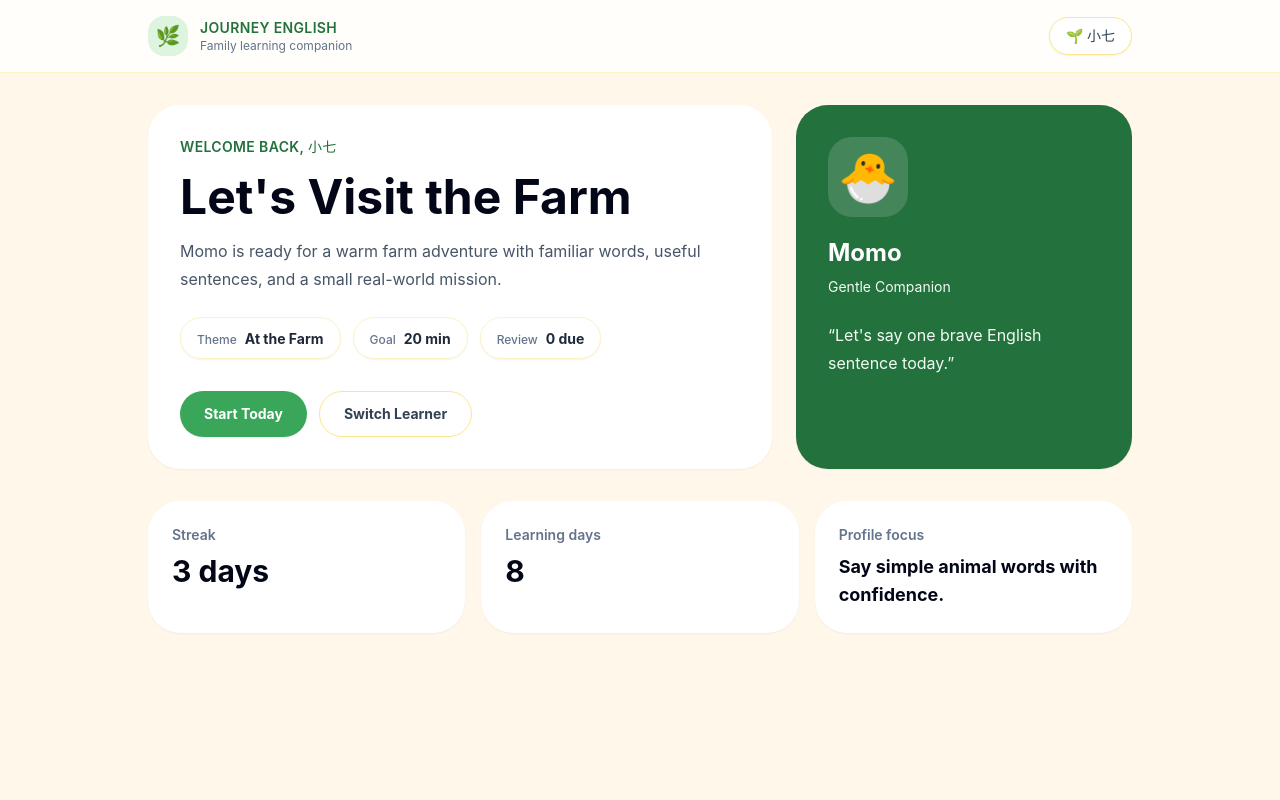
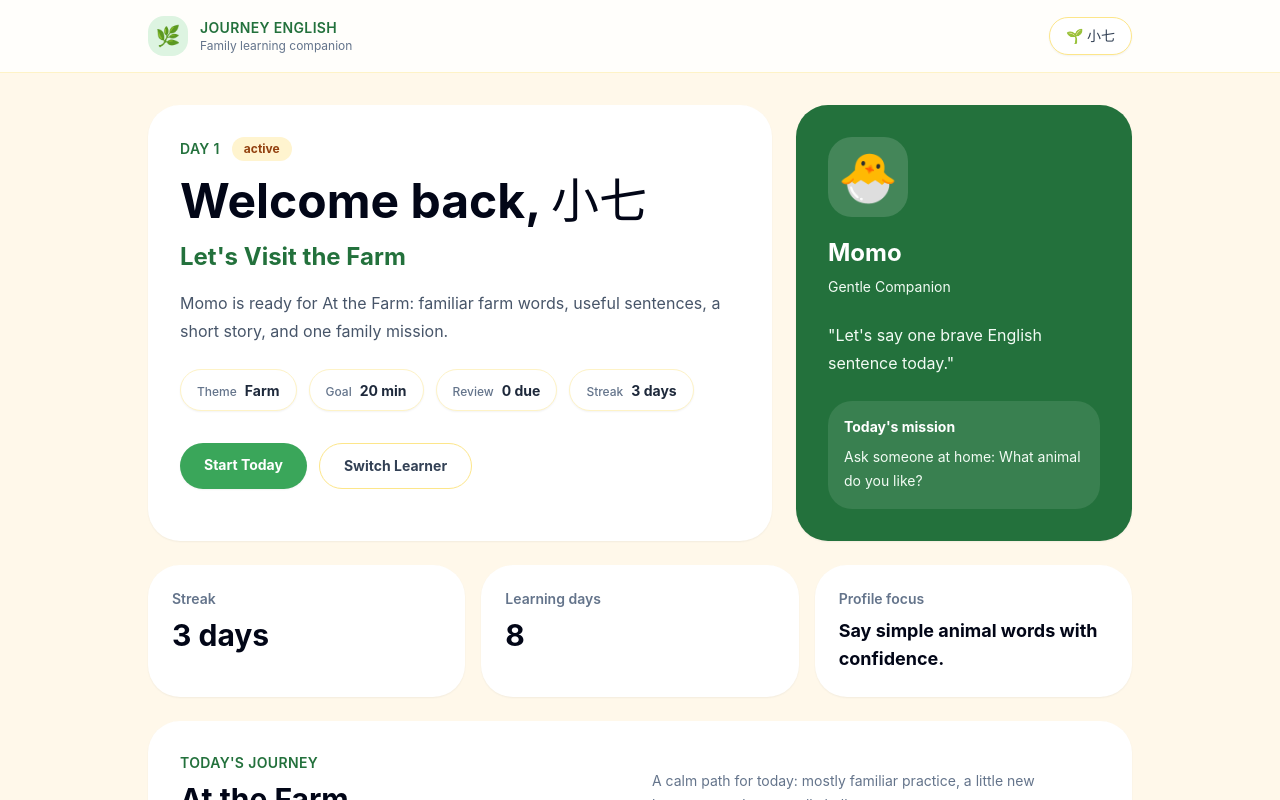
Before and after one commit to Sosogao/little-english, a React (Vite) app in the folder apps/web/: page /learners in a window 1280 px wide. Both pictures are taken after a click on the button 265 px from the left and 406 px from the top of the page. Shown: the top 800 px of the page. Built offline with nearby package versions, Linux system fonts and the light colour scheme.

Commit message:
Build milestone 2 home page

```diff
--- a/apps/web/src/data/mockThemePlans.ts
+++ b/apps/web/src/data/mockThemePlans.ts
@@ -1,3 +1,3 @@
-import { mockThemePlan } from '@/data/seed';
+import { mockThemePlans } from '@/data/seed';
 
-export const mockThemePlans = [mockThemePlan];
+export { mockThemePlans };
--- a/apps/web/src/data/seed.ts
+++ b/apps/web/src/data/seed.ts
@@ -1,7 +1,14 @@
-import type { Companion, Family, Learner, LearnerProfile } from '@/types/database';
+import type {
+  Companion,
+  Family,
+  Learner,
+  LearnerProfile,
+  ThemePlan,
+} from '@/types/database';
 import { loadJson, saveJson, storageKeys } from '@/services/storageService';
 
 const createdAt = '2026-07-09T00:00:00.000Z';
+const scheduledDate = '2026-07-09';
 
 export const mockFamily: Family = {
   id: 'family_journey_home',
@@ -16,7 +23,7 @@ export const mockLearners: Learner[] = [
     familyId: mockFamily.id,
     displayName: '小七',
     role: 'child',
-    age: 7,
+    age: 9,
     avatarEmoji: '🌱',
     companionId: 'companion_momo',
     currentLevel: 'pre-a1',
@@ -177,13 +184,125 @@ export const mockProfiles: LearnerProfile[] = [
   },
 ];
 
-export const mockThemePlan = {
-  id: 'theme_at_the_farm_day_1',
-  title: 'At the Farm',
-  adventureTitle: "Let's Visit the Farm",
-  theme: 'Farm',
-  estimatedMinutes: 20,
-};
+function createFarmThemePlan(learner: Learner): ThemePlan {
+  return {
+    id: `theme_at_the_farm_day_1_${learner.id}`,
+    learnerId: learner.id,
+    dayIndex: 1,
+    title: 'At the Farm',
+    adventureTitle: "Let's Visit the Farm",
+    theme: 'Farm',
+    status: 'active',
+    targetLevel: learner.currentLevel,
+    estimatedMinutes: learner.dailyGoalMinutes,
+    generatedBy: 'template',
+    content: {
+      warmup: ['Hello, farm!', 'I see an animal.', 'It is a sunny day.'],
+      conversation: [
+        {
+          speaker: 'companion',
+          text: 'What animal do you see?',
+          chineseHint: '你看到了什么动物？',
+        },
+        {
+          speaker: 'learner',
+          text: 'I see a cow.',
+          chineseHint: '我看到一头奶牛。',
+        },
+      ],
+      usefulSentences: [
+        'I see a cow.',
+        'The duck is small.',
+        'Can I feed the horse?',
+      ],
+      vocabulary: [
+        {
+          id: `vocab_cow_${learner.id}`,
+          word: 'cow',
+          meaningZh: '奶牛',
+          example: 'I see a cow.',
+          difficulty: 1,
+        },
+        {
+          id: `vocab_horse_${learner.id}`,
+          word: 'horse',
+          meaningZh: '马',
+          example: 'The horse is big.',
+          difficulty: 2,
+        },
+        {
+          id: `vocab_duck_${learner.id}`,
+          word: 'duck',
+          meaningZh: '鸭子',
+          example: 'The duck is small.',
+          difficulty: 1,
+        },
+        {
+          id: `vocab_pig_${learner.id}`,
+          word: 'pig',
+          meaningZh: '猪',
+          example: 'The pig is pink.',
+          difficulty: 1,
+        },
+      ],
+      story: {
+        title: 'Tom Visits a Farm',
+        paragraphs: [
+          'Tom visits a farm with his family.',
+          'He sees a cow, a horse, a duck, and a pig.',
+        ],
+        questions: [
+          {
+            id: `story_question_animals_${learner.id}`,
+            question: 'What animals does Tom see?',
+            options: ['Farm animals', 'Ocean animals', 'Zoo animals'],
+            answer: 'Farm animals',
+          },
+        ],
+      },
+      shadowing: ['I see a cow.', 'The horse is big.', 'The duck is small.'],
+      mission: {
+        id: `mission_farm_sentence_${learner.id}`,
+        instruction: 'Ask someone at home: What animal do you like?',
+        exampleSentence: 'What animal do you like?',
+        status: 'pending',
+      },
+    },
+    createdAt,
+    scheduledDate,
+  };
+}
+
+export const mockThemePlans: ThemePlan[] = mockLearners.map(createFarmThemePlan);
+export const mockThemePlan = mockThemePlans[0];
+
+function reconcileMockLearners(existingLearners: Learner[]) {
+  const learnerById = new Map(mockLearners.map((learner) => [learner.id, learner]));
+
+  return existingLearners.map((learner) => {
+    const mockLearner = learnerById.get(learner.id);
+
+    if (!mockLearner) {
+      return learner;
+    }
+
+    return {
+      ...learner,
+      age: mockLearner.age,
+      updatedAt: mockLearner.updatedAt,
+    };
+  });
+}
+
+function reconcileThemePlans(existingThemePlans: ThemePlan[]) {
+  const validPlans = existingThemePlans.filter((plan) => plan.learnerId);
+  const existingLearnerIds = new Set(validPlans.map((plan) => plan.learnerId));
+  const missingMockPlans = mockThemePlans.filter(
+    (plan) => !existingLearnerIds.has(plan.learnerId),
+  );
+
+  return [...validPlans, ...missingMockPlans];
+}
 
 export function seedAppData() {
   if (typeof window === 'undefined') {
@@ -194,8 +313,11 @@ export function seedAppData() {
     saveJson(storageKeys.family, mockFamily);
   }
 
-  if (loadJson<Learner[]>(storageKeys.learners, []).length === 0) {
+  const existingLearners = loadJson<Learner[]>(storageKeys.learners, []);
+  if (existingLearners.length === 0) {
     saveJson(storageKeys.learners, mockLearners);
+  } else {
+    saveJson(storageKeys.learners, reconcileMockLearners(existingLearners));
   }
 
   if (loadJson<Companion[]>(storageKeys.companions, []).length === 0) {
@@ -206,7 +328,10 @@ export function seedAppData() {
     saveJson(storageKeys.learnerProfiles, mockProfiles);
   }
 
-  if (!window.localStorage.getItem(storageKeys.themePlans)) {
-    saveJson(storageKeys.themePlans, [mockThemePlan]);
+  const existingThemePlans = loadJson<ThemePlan[]>(storageKeys.themePlans, []);
+  if (existingThemePlans.length === 0) {
+    saveJson(storageKeys.themePlans, mockThemePlans);
+  } else {
+    saveJson(storageKeys.themePlans, reconcileThemePlans(existingThemePlans));
   }
 }
--- a/apps/web/src/pages/HomePage.tsx
+++ b/apps/web/src/pages/HomePage.tsx
@@ -13,7 +13,9 @@ export function HomePage() {
   const getProfileForLearner = useLearnerStore(
     (state) => state.getProfileForLearner,
   );
-  const todayTheme = useThemeStore((state) => state.todayTheme);
+  const getTodayThemeForLearner = useThemeStore(
+    (state) => state.getTodayThemeForLearner,
+  );
   const reviewCount = useLearningStore((state) => state.reviewCount);
 
   if (!activeLearner) {
@@ -22,33 +24,76 @@ export function HomePage() {
 
   const companion = getCompanionForLearner(activeLearner.id);
   const profile = getProfileForLearner(activeLearner.id);
+  const todayTheme = getTodayThemeForLearner(activeLearner.id);
+
+  if (!todayTheme) {
+    return (
+      <section className="rounded-[2rem] bg-white p-8 shadow-sm">
+        <h1 className="text-3xl font-bold text-slate-950">
+          Welcome back, {activeLearner.displayName}
+        </h1>
+        <p className="mt-3 text-slate-600">
+          Today&apos;s journey is being prepared.
+        </p>
+      </section>
+    );
+  }
+
+  const journeySteps = [
+    { title: 'Warm-up', detail: `${todayTheme.content.warmup.length} quick lines` },
+    {
+      title: 'Conversation',
+      detail: `${todayTheme.content.conversation.length} gentle turns`,
+    },
+    {
+      title: 'Useful Sentences',
+      detail: `${todayTheme.content.usefulSentences.length} everyday lines`,
+    },
+    {
+      title: 'Vocabulary',
+      detail: `${todayTheme.content.vocabulary.length} farm words`,
+    },
+    { title: 'Story', detail: todayTheme.content.story.title },
+    { title: 'Shadowing', detail: `${todayTheme.content.shadowing.length} repeats` },
+    { title: 'Memory Garden', detail: `${reviewCount} due today` },
+    { title: 'Mission', detail: todayTheme.content.mission.exampleSentence },
+  ];
 
   return (
-    <section className="space-y-8">
+    <section className="space-y-6">
       <div className="grid gap-6 lg:grid-cols-[1.3fr_0.7fr]">
         <div className="rounded-[2rem] bg-white p-6 shadow-sm sm:p-8">
-          <p className="text-sm font-semibold uppercase tracking-wide text-meadow-700">
+          <div className="flex flex-wrap items-center gap-3">
+            <p className="text-sm font-semibold uppercase tracking-wide text-meadow-700">
+              Day {todayTheme.dayIndex}
+            </p>
+            <span className="rounded-full bg-sunshine-100 px-3 py-1 text-xs font-bold text-amber-800">
+              {todayTheme.status}
+            </span>
+          </div>
+          <h1 className="mt-4 text-4xl font-bold leading-tight text-slate-950 sm:text-5xl">
             Welcome back, {activeLearner.displayName}
+          </h1>
+          <p className="mt-4 text-2xl font-bold text-meadow-700">
+            {todayTheme.adventureTitle}
           </p>
-          <h1 className="mt-4 text-4xl font-bold leading-tight text-slate-950 sm:text-5xl">
-            {todayTheme.adventureTitle}
-          </h1>
           <p className="mt-4 max-w-2xl text-base leading-7 text-slate-600">
-            {companion?.name} is ready for a warm farm adventure with familiar
-            words, useful sentences, and a small real-world mission.
+            {companion?.name} is ready for {todayTheme.title}: familiar farm
+            words, useful sentences, a short story, and one family mission.
           </p>
           <div className="mt-6 flex flex-wrap gap-3">
-            <StatPill label="Theme" value={todayTheme.title} />
-            <StatPill label="Goal" value={`${activeLearner.dailyGoalMinutes} min`} />
+            <StatPill label="Theme" value={todayTheme.theme} />
+            <StatPill label="Goal" value={`${todayTheme.estimatedMinutes} min`} />
             <StatPill label="Review" value={`${reviewCount} due`} />
+            <StatPill label="Streak" value={`${activeLearner.streakDays} days`} />
           </div>
           <div className="mt-8 flex flex-wrap gap-3">
-            <button
-              type="button"
+            <a
+              href="#today-plan"
               className="rounded-full bg-meadow-500 px-6 py-3 text-sm font-bold text-white shadow-sm transition hover:bg-meadow-700"
             >
               Start Today
-            </button>
+            </a>
             <Link
               to="/learners"
               className="rounded-full border border-amber-200 bg-white px-6 py-3 text-sm font-bold text-slate-700 transition hover:border-meadow-500 hover:text-meadow-700"
@@ -67,8 +112,14 @@ export function HomePage() {
             {companion?.personality} companion
           </p>
           <p className="mt-6 text-base leading-7 text-meadow-50">
-            “Let&apos;s say one brave English sentence today.”
+            &quot;Let&apos;s say one brave English sentence today.&quot;
           </p>
+          <div className="mt-6 rounded-3xl bg-white/10 p-4">
+            <p className="text-sm font-bold text-white">Today&apos;s mission</p>
+            <p className="mt-2 text-sm leading-6 text-meadow-50">
+              {todayTheme.content.mission.instruction}
+            </p>
+          </div>
         </aside>
       </div>
 
@@ -92,6 +143,42 @@ export function HomePage() {
           </p>
         </div>
       </div>
+
+      <div id="today-plan" className="rounded-[2rem] bg-white p-6 shadow-sm sm:p-8">
+        <div className="flex flex-wrap items-end justify-between gap-4">
+          <div>
+            <p className="text-sm font-semibold uppercase tracking-wide text-meadow-700">
+              Today&apos;s journey
+            </p>
+            <h2 className="mt-2 text-3xl font-bold text-slate-950">
+              {todayTheme.title}
+            </h2>
+          </div>
+          <p className="max-w-md text-sm leading-6 text-slate-500">
+            A calm path for today: mostly familiar practice, a little new
+            language, and one small challenge.
+          </p>
+        </div>
+
+        <div className="mt-6 grid gap-3 md:grid-cols-2">
+          {journeySteps.map((step, index) => (
+            <div
+              key={step.title}
+              className="flex items-center gap-4 rounded-3xl border border-amber-100 bg-[#fffdf7] p-4"
+            >
+              <span className="grid h-10 w-10 shrink-0 place-items-center rounded-2xl bg-sunshine-100 text-sm font-bold text-amber-800">
+                {index + 1}
+              </span>
+              <span>
+                <span className="block text-sm font-bold text-slate-900">
+                  {step.title}
+                </span>
+                <span className="block text-sm text-slate-500">{step.detail}</span>
+              </span>
+            </div>
+          ))}
+        </div>
+      </div>
     </section>
   );
 }
--- a/apps/web/src/stores/themeStore.ts
+++ b/apps/web/src/stores/themeStore.ts
@@ -1,12 +1,23 @@
 import { create } from 'zustand';
 
-import { mockThemePlan } from '@/data/seed';
-import type { ThemePreview } from '@/types/learning';
+import { seedAppData } from '@/data/seed';
+import { loadJson, storageKeys } from '@/services/storageService';
+import type { ThemePlan } from '@/types/database';
 
 type ThemeState = {
-  todayTheme: ThemePreview;
+  themePlans: ThemePlan[];
+  getTodayThemeForLearner: (learnerId: string) => ThemePlan | undefined;
 };
 
+function loadThemePlans() {
+  seedAppData();
+  return loadJson<ThemePlan[]>(storageKeys.themePlans, []);
+}
+
 export const useThemeStore = create<ThemeState>(() => ({
-  todayTheme: mockThemePlan,
+  themePlans: loadThemePlans(),
+  getTodayThemeForLearner: (learnerId) =>
+    loadThemePlans().find(
+      (plan) => plan.learnerId === learnerId && plan.status === 'active',
+    ),
 }));
--- a/apps/web/src/types/database.ts
+++ b/apps/web/src/types/database.ts
@@ -48,3 +48,68 @@ export type LearnerProfile = {
   grammarLevel: number;
   updatedAt: string;
 };
+
+export type ThemePlan = {
+  id: string;
+  learnerId: string;
+  dayIndex: number;
+  title: string;
+  adventureTitle: string;
+  theme: string;
+  status: 'planned' | 'active' | 'completed' | 'skipped';
+  targetLevel: string;
+  estimatedMinutes: number;
+  generatedBy: 'ai' | 'template' | 'manual';
+  content: ThemeContent;
+  createdAt: string;
+  scheduledDate: string;
+  completedAt?: string;
+};
+
+export type ThemeContent = {
+  warmup: string[];
+  conversation: ConversationTurn[];
+  usefulSentences: string[];
+  vocabulary: VocabularyItem[];
+  story: StoryContent;
+  shadowing: string[];
+  mission: Mission;
+};
+
+export type ConversationTurn = {
+  speaker: 'companion' | 'learner';
+  text: string;
+  chineseHint?: string;
+  audioUrl?: string;
+};
+
+export type VocabularyItem = {
+  id: string;
+  word: string;
+  phonetic?: string;
+  meaningZh?: string;
+  example: string;
+  imagePrompt?: string;
+  audioUrl?: string;
+  difficulty: 1 | 2 | 3 | 4 | 5;
+};
+
+export type StoryContent = {
+  title: string;
+  paragraphs: string[];
+  questions: StoryQuestion[];
+};
+
+export type StoryQuestion = {
+  id: string;
+  question: string;
+  options?: string[];
+  answer: string;
+};
+
+export type Mission = {
+  id: string;
+  instruction: string;
+  exampleSentence: string;
+  status: 'pending' | 'completed' | 'skipped';
+};
```
Also changed, not shown: apps/web/src/types/learning.ts (+3 -6 lines).
